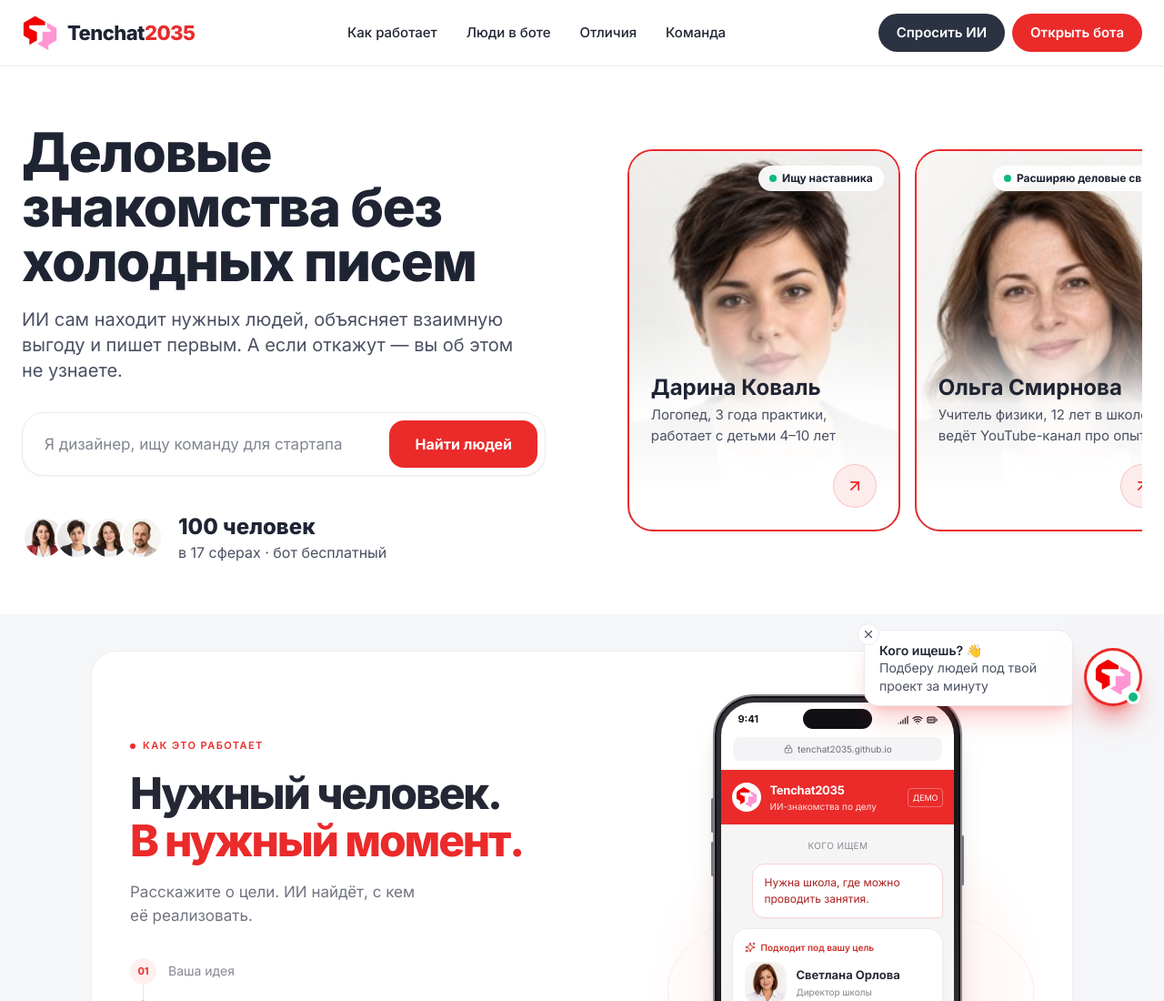
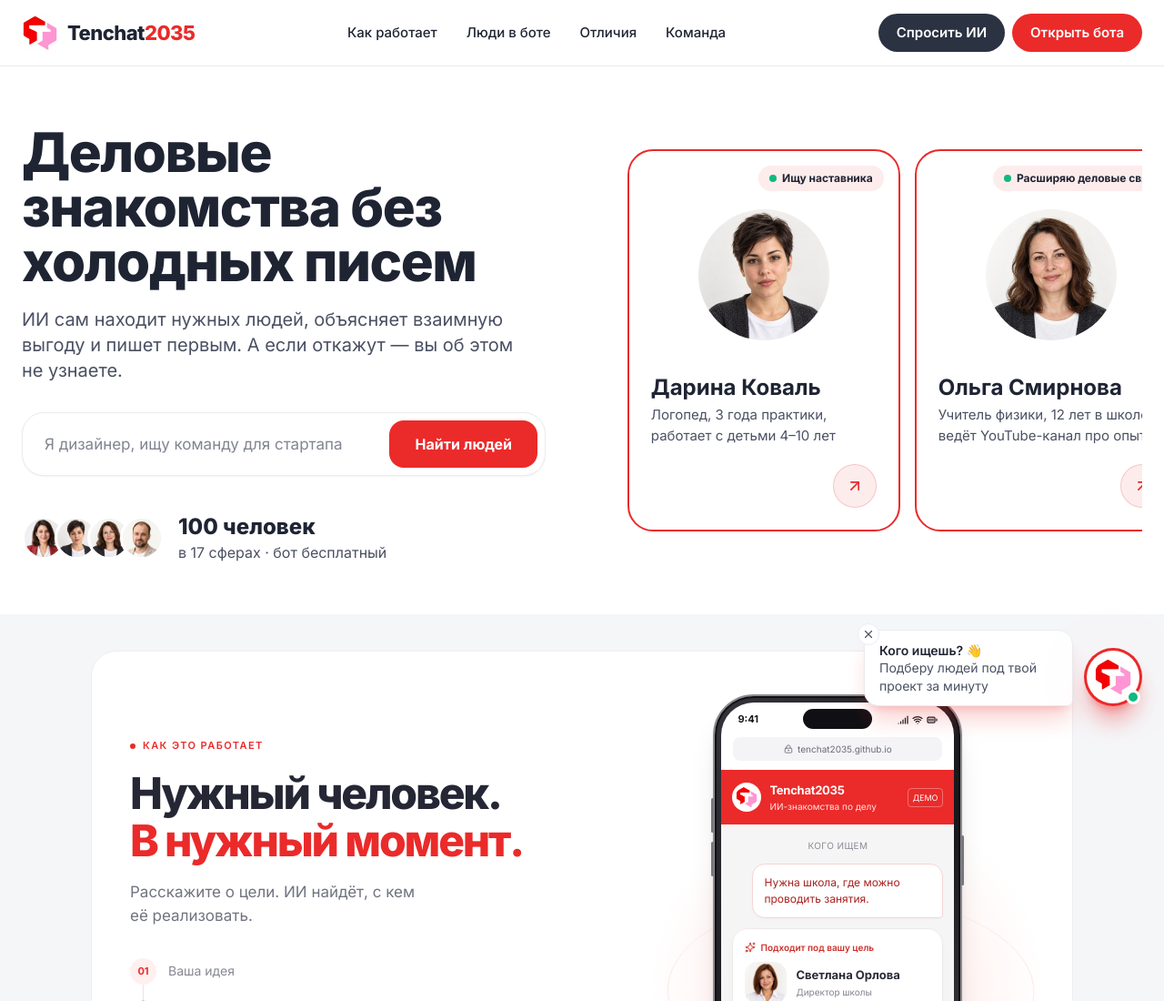
Before and after one commit to etopapaepta/tenchat-2035, a plain HTML site: page index.html in a window 1280 px wide. Shown: the top 1100 px of the page at 91% size. Drawn offline with nearby package versions, Linux system fonts and the light colour scheme; animation ran at ten frames a second.

Commit message:
Вернуть круглые аватары в белых карточках

```diff
--- a/index.html
+++ b/index.html
@@ -50,8 +50,6 @@
   .rail::-webkit-scrollbar { display: none; }
   .rail > * { scroll-snap-align: start; }
   .pcard { background: #FFFFFF; border: 2px solid #EB2A2A; }
-  .pcard-photo { position: absolute; inset: 0; z-index: 0; width: 100%; height: 100%; object-fit: cover; object-position: center top; }
-  .pcard-shade { position: absolute; inset: 0; z-index: 1; pointer-events: none; background: linear-gradient(180deg, transparent 30%, rgba(255,255,255,.15) 45%, rgba(255,255,255,.94) 67%, #FFFFFF 90%); }
   .fade-swap { animation: fadeSwap .4s ease both; }
   @keyframes fadeSwap { from { opacity: 0; transform: translateY(8px); } to { opacity: 1; transform: none; } }
   #agentPanel { transition: opacity .2s ease, transform .2s ease; }
@@ -330,10 +328,10 @@
   }
   function heroCard(p) {
     return '<article class="pcard relative flex h-[420px] w-[280px] shrink-0 flex-col justify-end overflow-hidden rounded-[28px] p-6 text-ink sm:w-[300px]">' +
-      face(p, "pcard-photo text-7xl") + '<div class="pcard-shade" aria-hidden="true"></div>' +
-      '<span class="absolute z-10 right-4 top-4 inline-flex items-center gap-1.5 rounded-full bg-white/95 px-3 py-1.5 text-xs font-bold text-ink"><span class="h-2 w-2 rounded-full bg-match"></span>' + esc(p.st) + "</span>" +
-      '<div class="relative z-10"><div class="text-2xl font-bold leading-tight">' + esc(p.n) + '</div><div class="mt-1 text-[15px] text-mute">' + esc(p.r) + "</div></div>" +
-      '<a href="' + askLink(p) + '" aria-label="Познакомиться через ИИ" class="relative z-10 mt-5 grid h-12 w-12 place-items-center self-end rounded-full border border-brand/20 bg-brand-soft text-brand transition-colors hover:bg-brand hover:text-white focus-visible:outline focus-visible:outline-2 focus-visible:outline-offset-4 focus-visible:outline-brand"><i data-lucide="arrow-up-right" class="h-5 w-5"></i></a>' +
+      '<span class="absolute right-4 top-4 inline-flex items-center gap-1.5 rounded-full bg-brand-soft px-3 py-1.5 text-xs font-bold text-ink"><span class="h-2 w-2 rounded-full bg-match"></span>' + esc(p.st) + "</span>" +
+      '<div class="absolute inset-x-0 top-16 flex justify-center">' + face(p, "h-36 w-36 rounded-full text-7xl") + "</div>" +
+      '<div class="relative"><div class="text-2xl font-bold leading-tight">' + esc(p.n) + '</div><div class="mt-1 text-[15px] text-mute">' + esc(p.r) + "</div></div>" +
+      '<a href="' + askLink(p) + '" aria-label="Познакомиться через ИИ" class="relative mt-5 grid h-12 w-12 place-items-center self-end rounded-full border border-brand/20 bg-brand-soft text-brand transition-colors hover:bg-brand hover:text-white focus-visible:outline focus-visible:outline-2 focus-visible:outline-offset-4 focus-visible:outline-brand"><i data-lucide="arrow-up-right" class="h-5 w-5"></i></a>' +
       "</article>";
   }
   function gridCard(p) {
```
